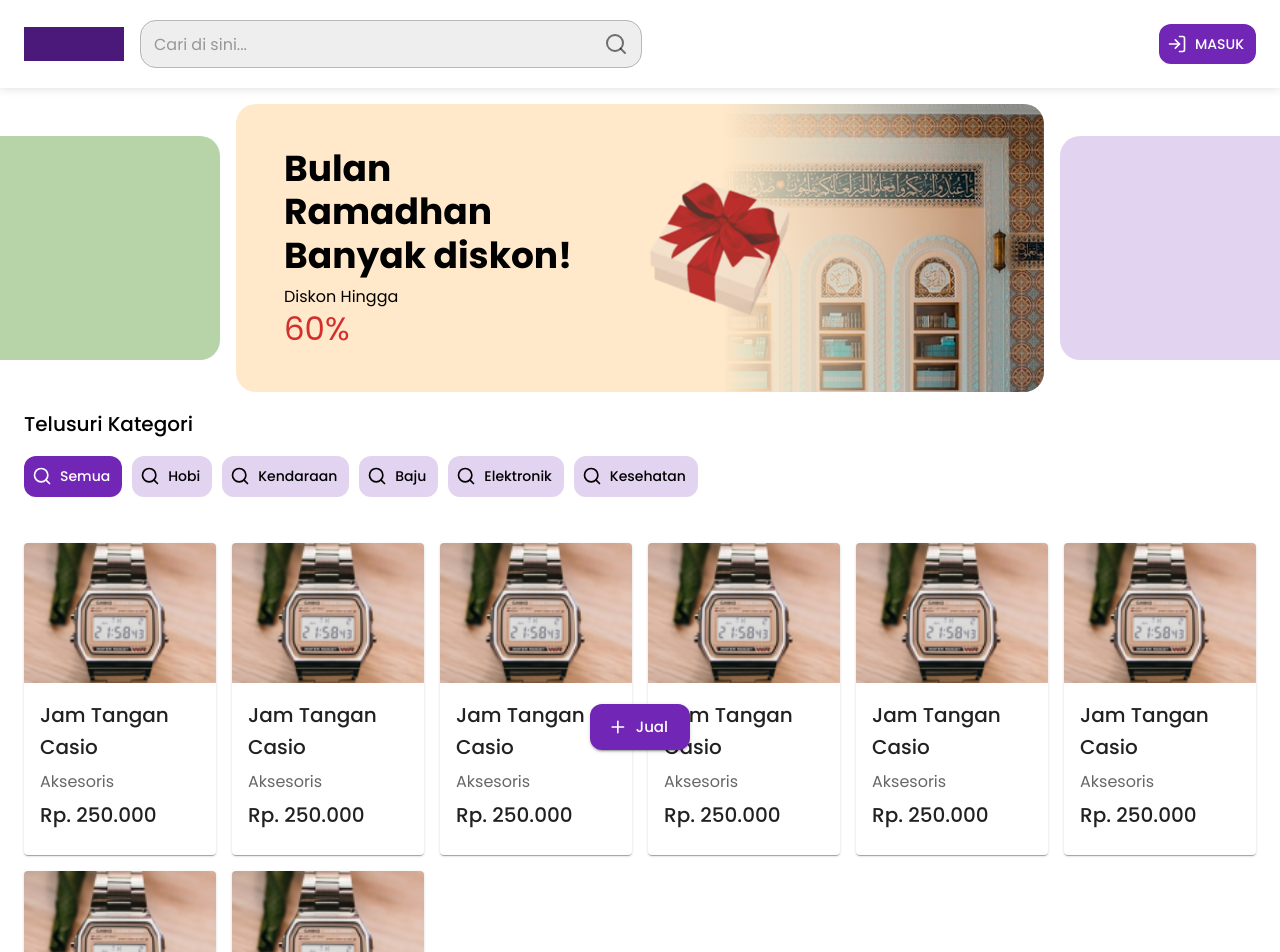
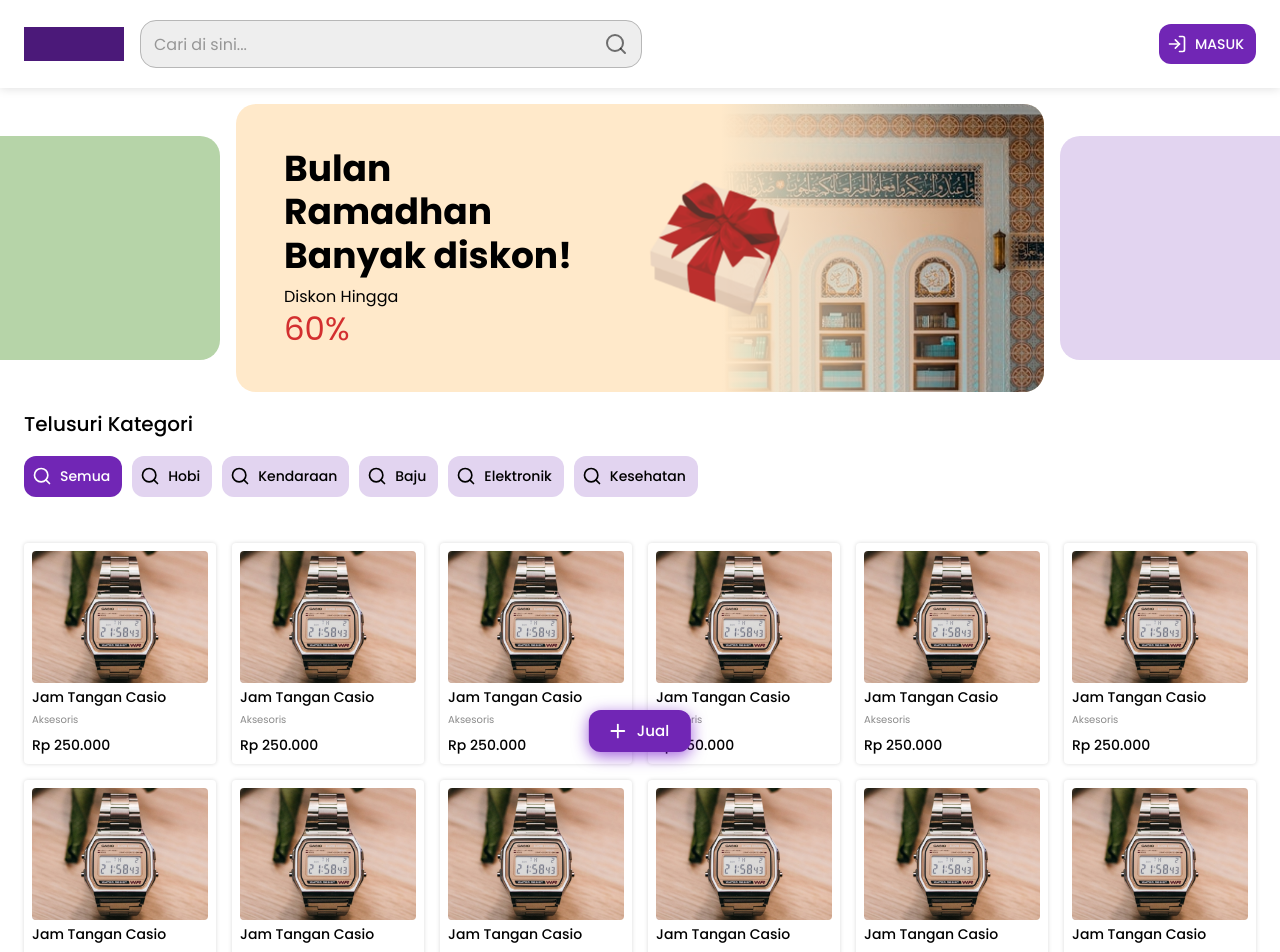
Before and after one commit to 5ECONDHAND/secondhand, a React (Create React App) app in the folder frontend/: page / in a window 1280 px wide. Shown: the top 952 px of the page. Built offline with nearby package versions, Linux system fonts and the light colour scheme.

Commit message:
style: rework product card

```diff
--- /dev/null
+++ b/frontend/src/components/molecules/home/ProductCard.jsx
@@ -0,0 +1,57 @@
+import { Box, Stack, Typography } from '@mui/material'
+import dummy from '../../../assets/images/dummy-image.jpg'
+
+const ProductCard = (props) => {
+  const { productName, productCategory, productPrice } = props
+
+  return (
+    <>
+      <Box
+        sx={{
+          minWidth: 181,
+          width: { xs: 181, sm: '100%' },
+          height: { xs: 198, sm: '100%' },
+          borderRadius: '0.25rem',
+          boxShadow: '0px 0px 4px rgba(0, 0, 0, 0.15)',
+        }}
+      >
+        <Stack direction="column" padding={1}>
+          <Box
+            component={'img'}
+            src={dummy}
+            alt=""
+            sx={{
+              width: '100%',
+              height: { xs: 100, md: 132 },
+              borderRadius: '0.25rem',
+              objectFit: 'cover',
+            }}
+          />
+          <Typography
+            noWrap
+            sx={{
+              fontSize: '0.875rem',
+              overflow: 'hidden',
+              textOverflow: 'ellipsis',
+              fontWeight: '500',
+              mt: '0.25rem',
+            }}
+          >
+            {productName}
+            Jam Tangan Casio
+          </Typography>
+          <Typography sx={{ fontSize: '0.625rem', color: '#8A8A8A', mt: '0.25rem', mb: '0.5rem' }}>
+            {productCategory}
+            Aksesoris
+          </Typography>
+          <Typography noWrap sx={{ fontSize: '0.875rem', fontWeight: '500' }}>
+            {productPrice}
+            Rp 250.000
+          </Typography>
+        </Stack>
+      </Box>
+    </>
+  )
+}
+
+export default ProductCard
--- a/frontend/src/components/molecules/home/index.js
+++ b/frontend/src/components/molecules/home/index.js
@@ -1,3 +1,4 @@
 export { default as Buttons } from './Buttons'
 export { default as CardItem } from './CardItem'
 export { default as Banner } from './Banner'
+export { default as ProductCard } from './ProductCard'
--- a/frontend/src/components/molecules/product/ProductSlider.jsx
+++ b/frontend/src/components/molecules/product/ProductSlider.jsx
@@ -18,7 +18,6 @@
         src={image}
         alt={alt}
         sx={{
-          borderRadius: '1rem',
           width: '100%',
           height: 'auto',
         }}
@@ -36,17 +35,17 @@
           maxWidth: 600,
           maxHeight: 436,
           objectFit: 'cover',
+          borderRadius: '1rem',
+          overflow: 'hidden',
         }}
       >
         <Swiper
-          // centeredSlides={true}
           navigation={true}
           pagination={{
             clickable: true,
           }}
           spaceBetween={10}
           modules={[Navigation, Pagination]}
-          className="mySwiper"
         >
           <SwiperSlide>
             <BoxImg image={dummy} />
--- a/frontend/src/components/templates/SnackbarWrapper.jsx
+++ b/frontend/src/components/templates/SnackbarWrapper.jsx
@@ -16,20 +16,13 @@
   return (
     <>
       <SnackbarProvider
-        // sx={{
-        //   '& .SnackbarContent-root': {
-        //     color: '#ffffff',
-        //     bgcolor: '#73CA5C',
-        //     borderRadius: '12px',
-        //   },
-        // }}
         maxSnack={3}
         hideIconVariant
         anchorOrigin={{
           vertical: 'top',
           horizontal: 'center',
         }}
-        autoHideDuration={3000}
+        autoHideDuration={5000}
         action={(snackbarKey) => <SnackbarCloseButton snackbarKey={snackbarKey} />}
       >
         {children}
--- a/frontend/src/pages/home/Home.jsx
+++ b/frontend/src/pages/home/Home.jsx
@@ -1,6 +1,6 @@
 import React from 'react'
 import { Button, Container, Grid, Typography } from '@mui/material'
-import { Banner, Buttons, CardItem } from '../../components/molecules/home'
+import { Banner, Buttons, ProductCard } from '../../components/molecules/home'
 import { FiPlus } from 'react-icons/fi'
 import { Navbar } from '../../components/molecules'
 
@@ -16,53 +16,64 @@
         <Buttons />
         <Grid
           container
-          columns={{ xs: 1, sm: 2, md: 4, lg: 6 }}
+          columns={{ xs: 2, sm: 3, md: 4, lg: 6 }}
           mt={{ xs: '20px', md: '30px' }}
           spacing={2}
         >
           <Grid item xs={1}>
-            <CardItem />
+            <ProductCard />
           </Grid>
           <Grid item xs={1}>
-            <CardItem />
+            <ProductCard />
           </Grid>
           <Grid item xs={1}>
-            <CardItem />
+            <ProductCard />
           </Grid>
           <Grid item xs={1}>
-            <CardItem />
+            <ProductCard />
           </Grid>
           <Grid item xs={1}>
-            <CardItem />
+            <ProductCard />
           </Grid>
           <Grid item xs={1}>
-            <CardItem />
+            <ProductCard />
           </Grid>
           <Grid item xs={1}>
-            <CardItem />
+            <ProductCard />
           </Grid>
           <Grid item xs={1}>
-            <CardItem />
+            <ProductCard />
+          </Grid>
+          <Grid item xs={1}>
+            <ProductCard />
+          </Grid>
+          <Grid item xs={1}>
+            <ProductCard />
+          </Grid>
+          <Grid item xs={1}>
+            <ProductCard />
+          </Grid>
+          <Grid item xs={1}>
+            <ProductCard />
           </Grid>
         </Grid>
         <Button
           variant="contained"
           size="large"
+          startIcon={<FiPlus />}
           sx={{
             position: 'fixed',
-            bottom: '50px',
-            left: '0',
-            right: '0',
-            zIndex: '10',
-            margin: 'auto',
-            width: '100px',
+            bottom: '3rem',
+            left: '50%',
+            transform: 'translateX(-50%)',
             borderRadius: '0.75rem',
             textTransform: 'none',
+            boxShadow: '0 0.25rem 1rem rgba(105, 2, 198, 0.63) !important',
             background: '#7126B5',
-            py: '10px',
-            '&:hover': { bgcolor: '#631fa1' },
+            '&:hover': {
+              background: '#631fa1',
+            },
           }}
-          startIcon={<FiPlus />}
         >
           Jual
         </Button>
```
